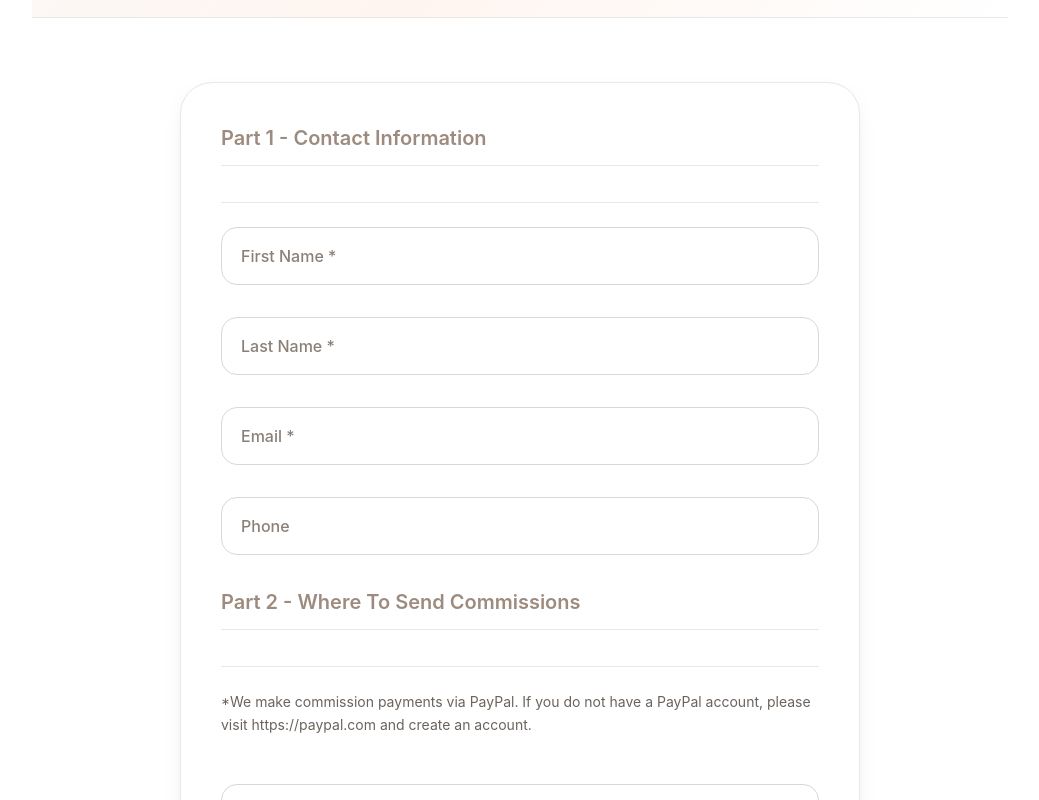
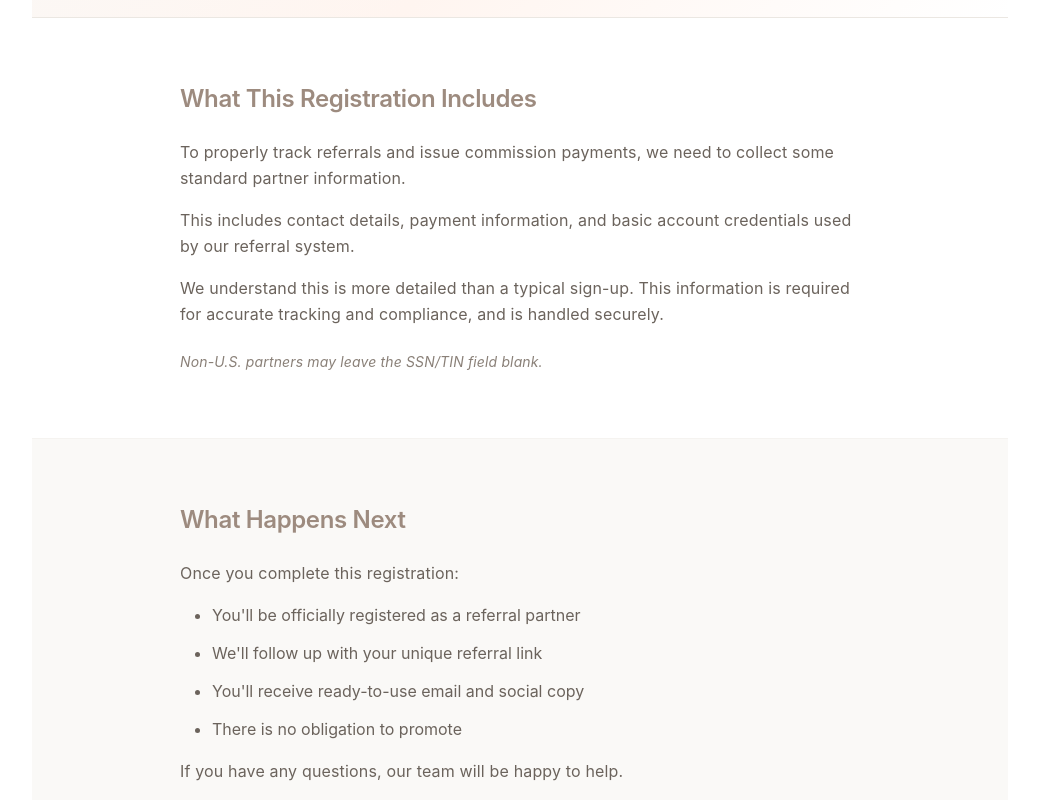
Before and after one commit to rbradshaw9/emotionalfreedomchallenge, a Next.js app: page /partners/register in a window 1280 px wide. Shown: the part 320-1120 px from the top of the page, without its empty margins (120-1159 px from the left). Built offline with nearby package versions, Linux system fonts and the light colour scheme.

Commit message:
Update partner registration page: add context sections, reassuring copy, and clearer structure

```diff
--- a/app/partners/register/page.module.css
+++ b/app/partners/register/page.module.css
@@ -22,6 +22,85 @@
   text-align: center;
   max-width: 580px;
   margin: 0 auto;
+}
+
+/* Info Section */
+.infoSection {
+  padding: var(--space-16) 0;
+  background-color: var(--color-white);
+  border-bottom: 1px solid var(--color-gray-100);
+}
+
+.infoWrapper {
+  max-width: 680px;
+  margin: 0 auto;
+}
+
+.infoWrapper h2 {
+  font-size: var(--text-2xl);
+  color: var(--color-primary);
+  margin-bottom: var(--space-6);
+  font-weight: var(--font-semibold);
+}
+
+.infoWrapper p {
+  font-size: var(--text-base);
+  line-height: var(--leading-relaxed);
+  margin-bottom: var(--space-4);
+  color: var(--color-gray-600);
+}
+
+.infoWrapper p:last-of-type {
+  margin-bottom: 0;
+}
+
+.reassurance {
+  font-size: var(--text-sm) !important;
+  color: var(--color-gray-500) !important;
+  font-style: italic;
+  margin-top: var(--space-6) !important;
+}
+
+/* Next Steps Section */
+.nextStepsSection {
+  padding: var(--space-16) 0;
+  background-color: var(--color-gray-50);
+  border-bottom: 1px solid var(--color-gray-100);
+}
+
+.nextStepsWrapper {
+  max-width: 680px;
+  margin: 0 auto;
+}
+
+.nextStepsWrapper h2 {
+  font-size: var(--text-2xl);
+  color: var(--color-primary);
+  margin-bottom: var(--space-6);
+  font-weight: var(--font-semibold);
+}
+
+.nextStepsWrapper p {
+  font-size: var(--text-base);
+  line-height: var(--leading-relaxed);
+  margin-bottom: var(--space-4);
+  color: var(--color-gray-600);
+}
+
+.nextStepsWrapper ul {
+  margin: var(--space-4) 0;
+  padding-left: var(--space-8);
+}
+
+.nextStepsWrapper li {
+  font-size: var(--text-base);
+  line-height: var(--leading-relaxed);
+  margin-bottom: var(--space-3);
+  color: var(--color-gray-600);
+}
+
+.nextStepsWrapper li:last-child {
+  margin-bottom: 0;
 }
 
 /* Form Section */
@@ -245,6 +324,17 @@
     font-size: var(--text-base);
   }
 
+  .infoSection,
+  .nextStepsSection,
+  .formSection {
+    padding: var(--space-12) 0;
+  }
+
+  .infoWrapper h2,
+  .nextStepsWrapper h2 {
+    font-size: var(--text-xl);
+  }
+
   .formWrapper {
     padding: var(--space-6);
   }
--- a/app/partners/register/page.tsx
+++ b/app/partners/register/page.tsx
@@ -14,12 +14,49 @@ export default function PartnerRegister() {
         <div className={styles.hero}>
           <h1>Partner Registration</h1>
           <p className={styles.subtitle}>
-            Complete the form below to finalize your partner account. We'll review your submission and reach out within 1-2 business days.
+            Thanks for taking the next step. This page is for invited partners to complete registration for the Emotional Freedom Challenge.
           </p>
         </div>
 
+        <section className={styles.infoSection}>
+          <div className={styles.infoWrapper}>
+            <h2>What This Registration Includes</h2>
+            <p>
+              To properly track referrals and issue commission payments, we need to collect some standard partner information.
+            </p>
+            <p>
+              This includes contact details, payment information, and basic account credentials used by our referral system.
+            </p>
+            <p>
+              We understand this is more detailed than a typical sign-up. This information is required for accurate tracking and compliance, and is handled securely.
+            </p>
+            <p className={styles.reassurance}>
+              Non-U.S. partners may leave the SSN/TIN field blank.
+            </p>
+          </div>
+        </section>
+
+        <section className={styles.nextStepsSection}>
+          <div className={styles.nextStepsWrapper}>
+            <h2>What Happens Next</h2>
+            <p>
+              Once you complete this registration:
+            </p>
+            <ul>
+              <li>You'll be officially registered as a referral partner</li>
+              <li>We'll follow up with your unique referral link</li>
+              <li>You'll receive ready-to-use email and social copy</li>
+              <li>There is no obligation to promote</li>
+            </ul>
+            <p>
+              If you have any questions, our team will be happy to help.
+            </p>
+          </div>
+        </section>
+
         <section className={styles.formSection}>
           <div className={styles.formWrapper}>
+            {/* Keap Referral Partner Form Embed Goes Here */}
             <form accept-charset="UTF-8" action="https://bl843.infusionsoft.com/app/form/process/4c9b8b75fc0b1e19505d18dac0e1a6ab" className="infusion-form" id="inf_form_4c9b8b75fc0b1e19505d18dac0e1a6ab" method="POST">
               <input name="inf_form_xid" type="hidden" value="4c9b8b75fc0b1e19505d18dac0e1a6ab" />
               <input name="inf_form_name" type="hidden" value="Emotional Freedom Challenge&#xa;Referral Sign-up submitted" />
@@ -181,7 +218,7 @@ export default function PartnerRegister() {
               </div>
 
               <div className="infusion-submit">
-                <button className="infusion-recaptcha" id="recaptcha_4c9b8b75fc0b1e19505d18dac0e1a6ab" type="submit">Sign Me Up!</button>
+                <button className="infusion-recaptcha" id="recaptcha_4c9b8b75fc0b1e19505d18dac0e1a6ab" type="submit">Complete Partner Registration</button>
               </div>
 
               <input type="text" name="inf-sbt" style={{ display: 'none' }} />
@@ -215,7 +252,7 @@ export default function PartnerRegister() {
 
           <div className={styles.privacy}>
             <p>
-              Your information is secure and will only be used to evaluate and manage your partner account. We respect your privacy and never share your details with third parties.
+              We respect your privacy. Partner information is used only for referral tracking, commission payouts, and challenge-related communication.
             </p>
           </div>
         </section>
```
